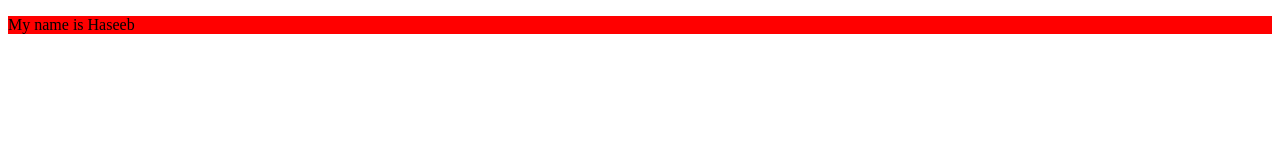
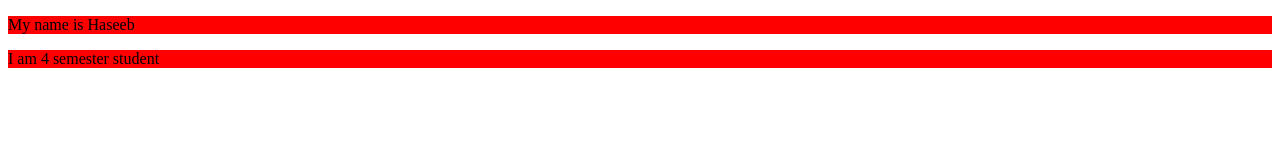
Before and after one commit to haseeb9678/localRep, a plain HTML site: page index.html in a window 1280 px wide. Drawn offline with Linux system fonts and the light colour scheme.

Commit message:
Add sem info in main

```diff
--- a/index.html
+++ b/index.html
@@ -10,6 +10,7 @@
 
 <body>
     <p>My name is Haseeb</p>
+    <p>I am 4 semester student</p>
 </body>
 
 </html>
```
